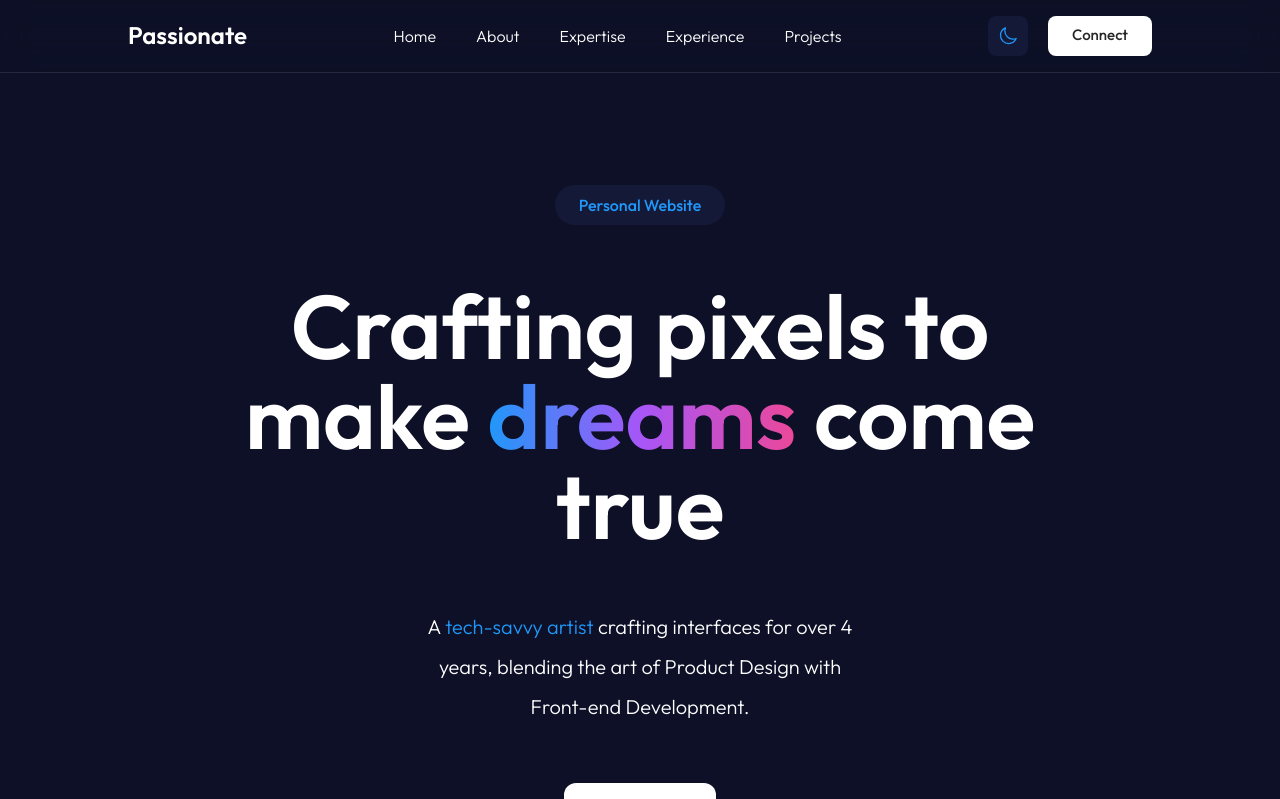
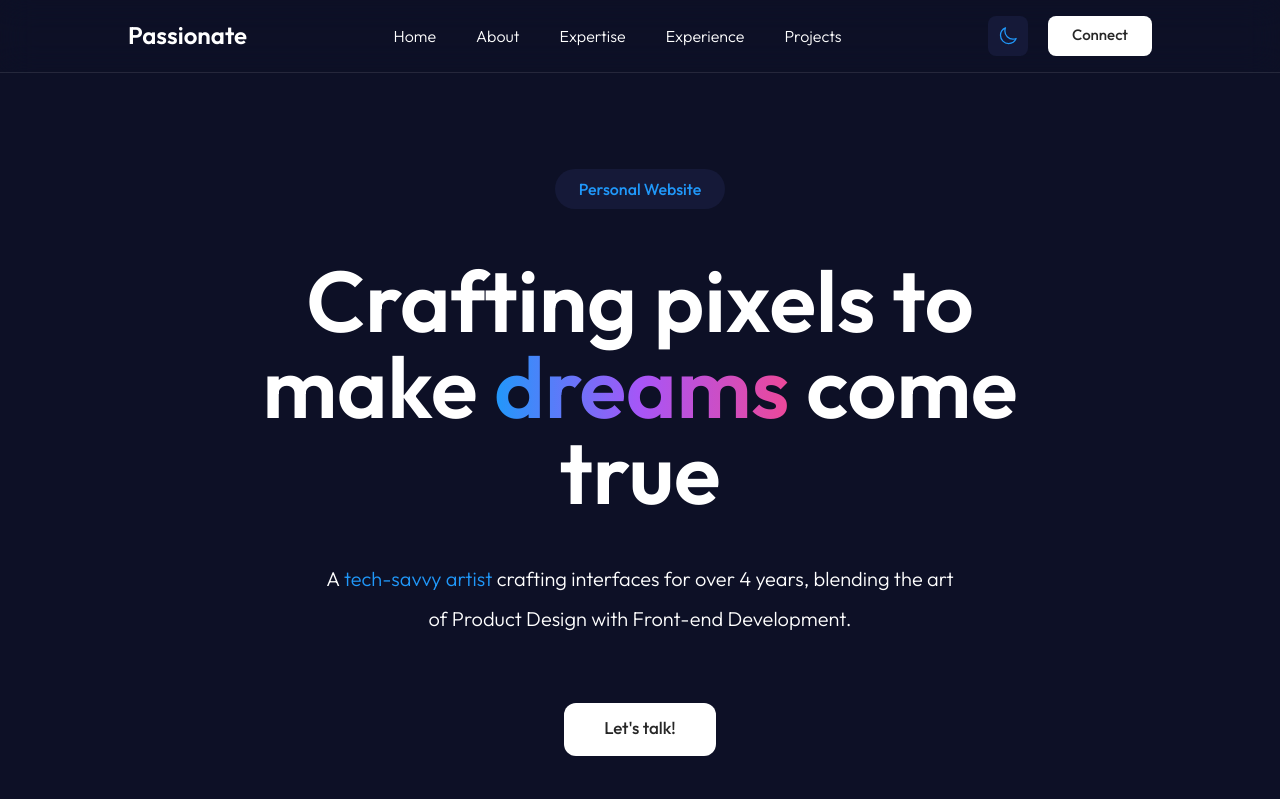
Before and after one commit to alif-firdaus/Passionate-React, a React (Create React App) app: page / in a window 1280 px wide. Shown: the top 799 px of the page. Built offline with nearby package versions, Linux system fonts and the light colour scheme.

Commit message:
Hero Section lg : fixed

```diff
--- a/src/Pages/Hero.jsx
+++ b/src/Pages/Hero.jsx
@@ -2,7 +2,10 @@ import React from "react";
 
 const Hero = () => {
 	return (
-		<div id="hero" className="pt-20 pb-20 lg:pt-28 h-fit px-sectionpl">
+		<div
+			id="hero"
+			className="pt-20 pb-20 lg:pb-36 lg:pt-24 h-fit px-sectionpl"
+		>
 			{/* Hero Identity */}
 			<div className="relative px-6 py-2 m-auto align-middle rounded-full dark:bg-accent bg-lightblue w-fit h-fit">
 				<p className="text-center text-[16px] dark:font-medium font-semibold text-primary">
@@ -11,8 +14,8 @@ const Hero = () => {
 			</div>
 
 			{/* Hero Headline */}
-			<div className="relative m-auto mt-9 lg:mt-14 lg:px-52">
-				<h1 className="text-5xl font-semibold text-center text-black lg:text-[90px] md:text-6xl dark:text-white">
+			<div className="relative m-auto mt-9 lg:mt-12 lg:px-52 px">
+				<h1 className="text-5xl font-semibold text-center text-black lg:text-[86px] md:text-6xl dark:text-white">
 					Crafting pixels to make{" "}
 					<span className="text-transparent bg-gradient-to-r from-primary via-purple-500 to-pink-500 bg-clip-text">
 						dreams
@@ -22,7 +25,7 @@ const Hero = () => {
 			</div>
 
 			{/* Hero Description */}
-			<div className="relative m-auto mt-8 lg:mt-14 lg:px-96">
+			<div className="relative m-auto mt-8 lg:mt-11 lg:px-[300px]">
 				<p className="text-lg font-normal leading-8 text-center text-black lg:text-[20px] lg:leading-10 dark:font-light dark:text-white">
 					A <span className="text-primary">tech-savvy artist</span>{" "}
 					crafting interfaces for over 4 years, blending the art of
@@ -31,7 +34,7 @@ const Hero = () => {
 			</div>
 
 			{/* Main Button */}
-			<div className="flex justify-center mt-14">
+			<div className="flex justify-center mt-14 lg:mt-16">
 				<button className="pt-3 pb-[15px] text-[17px] font-medium dark:text-black text-white dark:bg-white bg-black rounded-xl w-fit h-fit px-10">
 					Let's talk!
 				</button>
```
